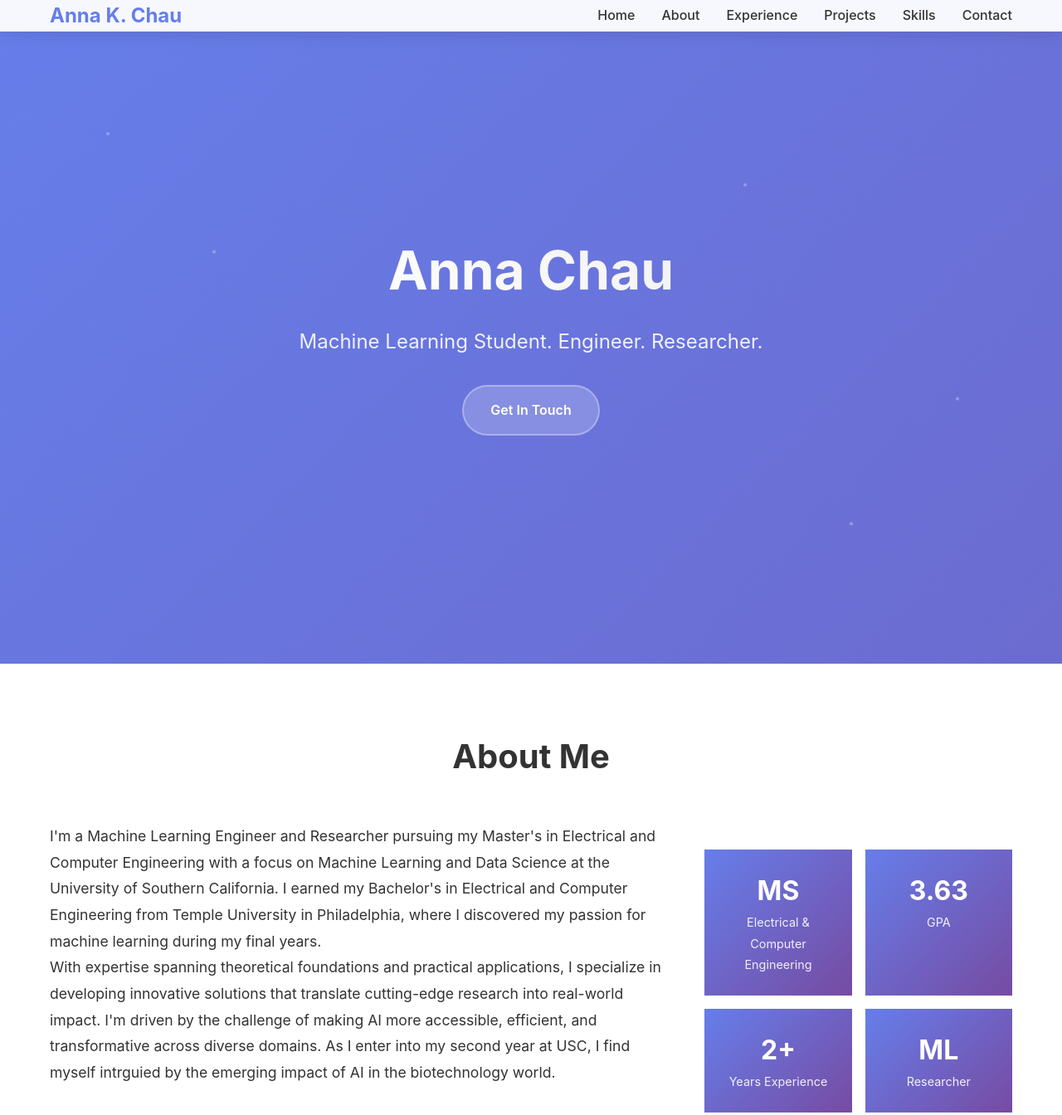
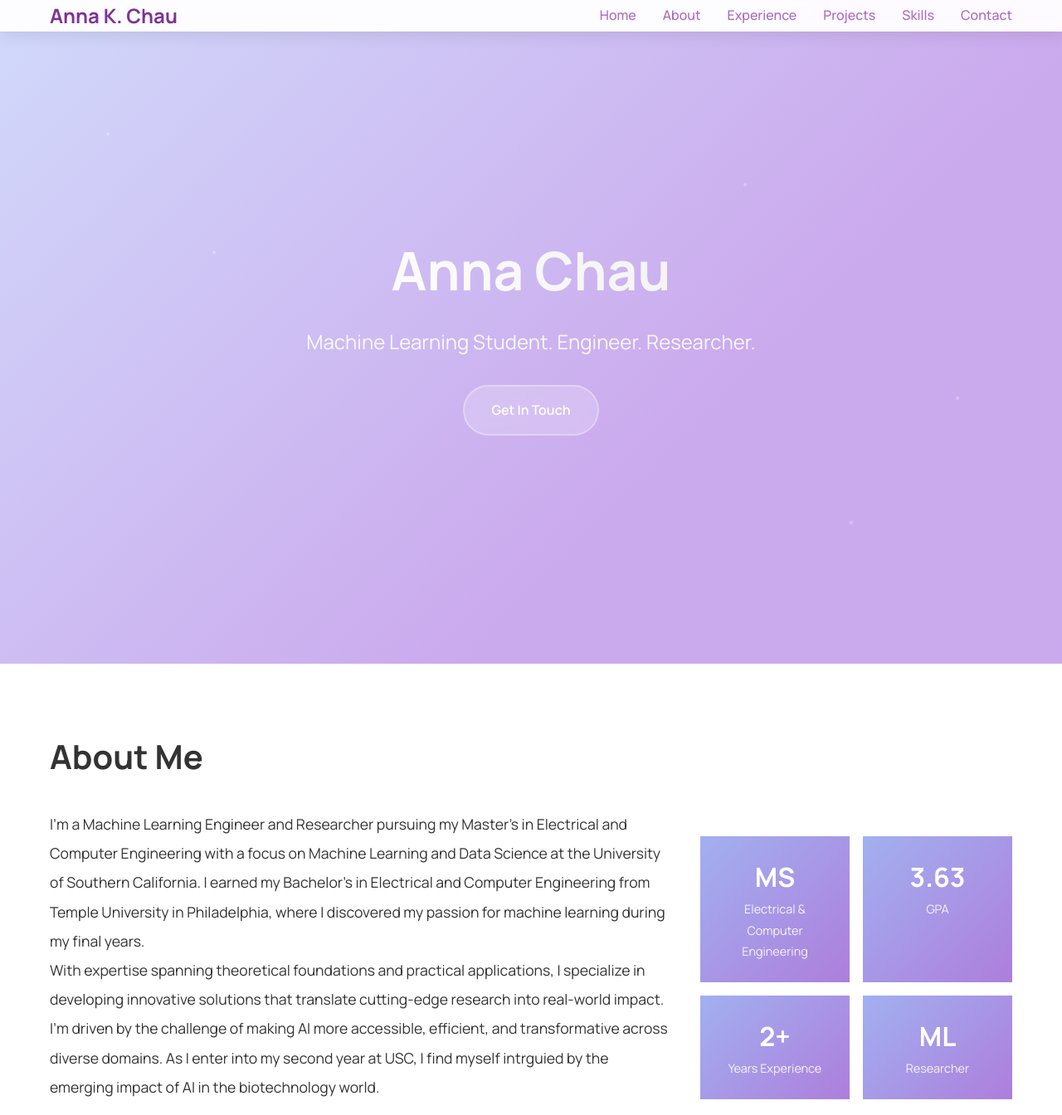
Before and after one commit to akchau-usc/akchau_web, a plain HTML site: page index.html in a window 1280 px wide. Shown: the top 1344 px of the page at 83% size. Drawn offline with Linux system fonts and the light colour scheme.

Commit message:
design updates

```diff
--- a/index.html
+++ b/index.html
@@ -5,6 +5,9 @@
     <meta name="viewport" content="width=device-width, initial-scale=1.0">
     <title>Anna Chau - ML Engineer & Researcher</title>
     <link rel="stylesheet" href="styles.css">
+    <link rel="preconnect" href="https://fonts.googleapis.com">
+    <link rel="preconnect" href="https://fonts.gstatic.com" crossorigin>
+    <link href="https://fonts.googleapis.com/css2?family=Manrope:wght@200..800&display=swap" rel="stylesheet">
 </head>
 <body>
     <!-- Header -->
--- a/styles.css
+++ b/styles.css
@@ -5,10 +5,10 @@
 }
 
 body {
-    font-family: 'Inter', -apple-system, BlinkMacSystemFont, 'Segoe UI', Roboto, sans-serif;
+    font-family: 'Manrope', serif;
     line-height: 1.6;
     color: #333;
-    background: linear-gradient(135deg, #667eea 0%, #764ba2 100%);
+    background: linear-gradient(135deg, #d1d9fb 0%, #cba9ed 25%);
     min-height: 100vh;
 }
 
@@ -39,7 +39,7 @@ nav {
 .logo {
     font-size: 1.5rem;
     font-weight: 700;
-    color: #667eea;
+    color: #7f3396;
 }
 
 .nav-links {
@@ -50,13 +50,13 @@ nav {
 
 .nav-links a {
     text-decoration: none;
-    color: #333;
+    color: #ab68c3;
     font-weight: 500;
     transition: color 0.3s ease;
 }
 
 .nav-links a:hover {
-    color: #667eea;
+    color: #13158c;
 }
 
 /* Hero Section */
@@ -66,7 +66,7 @@ nav {
     align-items: center;
     justify-content: center;
     text-align: center;
-    color: white;
+    color: rgb(255, 255, 255);
     position: relative;
     overflow: hidden;
 }
@@ -80,7 +80,7 @@ nav {
     font-size: 4rem;
     font-weight: 700;
     margin-bottom: 1rem;
-    background: linear-gradient(45deg, #fff, #f0f0f0);
+    background: linear-gradient(45deg, #ffffff, #f0f0f0);
     -webkit-background-clip: text;
     -webkit-text-fill-color: transparent;
     background-clip: text;
@@ -108,7 +108,7 @@ nav {
 .cta-button:hover {
     background: rgba(255, 255, 255, 0.3);
     transform: translateY(-2px);
-    box-shadow: 0 10px 30px rgba(0, 0, 0, 0.2);
+    box-shadow: 0 10px 30px rgba(0, 0, 0, 0.21);
 }
 
 /* Floating particles */
@@ -130,8 +130,8 @@ nav {
 .section-title {
     font-size: 2.5rem;
     font-weight: 700;
-    text-align: center;
-    margin-bottom: 3rem;
+    text-align: left;
+    margin-bottom: 2rem;
     color: #333;
 }
 
@@ -139,13 +139,13 @@ nav {
 .about-content {
     display: grid;
     grid-template-columns: 2fr 1fr;
-    gap: 3rem;
+    gap: 2rem;
     align-items: start;
 }
 
 .about-text {
     font-size: 1.1rem;
-    line-height: 1.8;
+    line-height: 2;
     text-align: left;
 }
 
@@ -157,7 +157,7 @@ nav {
 }
 
 .stat-card {
-    background: linear-gradient(135deg, #667eea, #764ba2);
+    background: linear-gradient(135deg, #a2b0f0, #ad7edc);
     color: white;
     padding: 1.5rem;
     border-radius: 15spx;
@@ -167,7 +167,7 @@ nav {
 }
 
 .stat-card:hover {
-    transform: translateY(-5px);
+    transform: translateY(-8px);
 }
 
 .stat-number {
@@ -215,7 +215,7 @@ nav {
     position: absolute;
     width: 20px;
     height: 20px;
-    background: #667eea;
+    background: #b4c1fb;
     border: 4px solid white;
     top: 15px;
     border-radius: 50%;
@@ -291,8 +291,8 @@ nav {
 }
 
 .project-header {
-    background: linear-gradient(135deg, #667eea, #764ba2);
-    color: white;
+    background: linear-gradient(135deg, #eeeeee8f, #d0c9d6);
+    color: rgb(0, 0, 0);
     padding: 1.5rem;
 }
 
@@ -437,7 +437,7 @@ footer {
     background: #333;
     color: white;
     text-align: center;
-    padding: 2rem 0;
+    padding: 0.5rem 0;
 }
 
 /* Animations */
```
